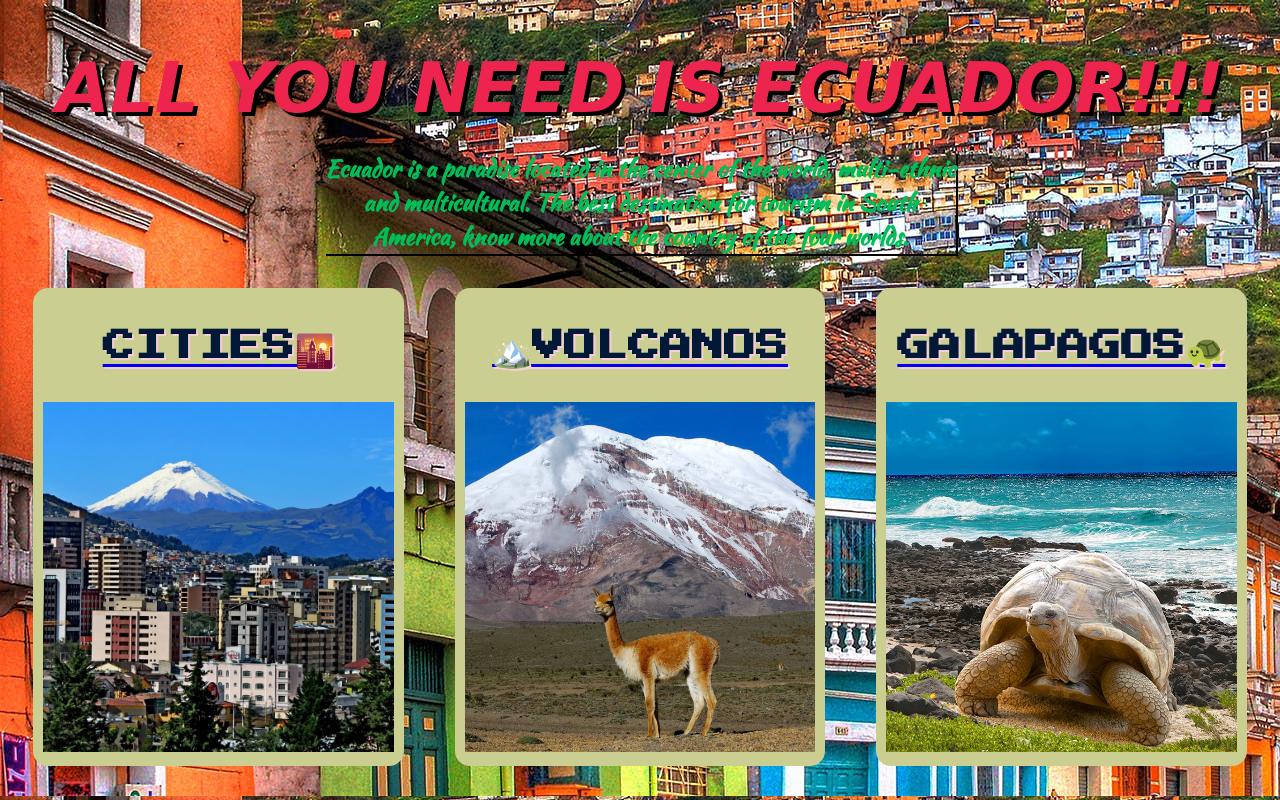
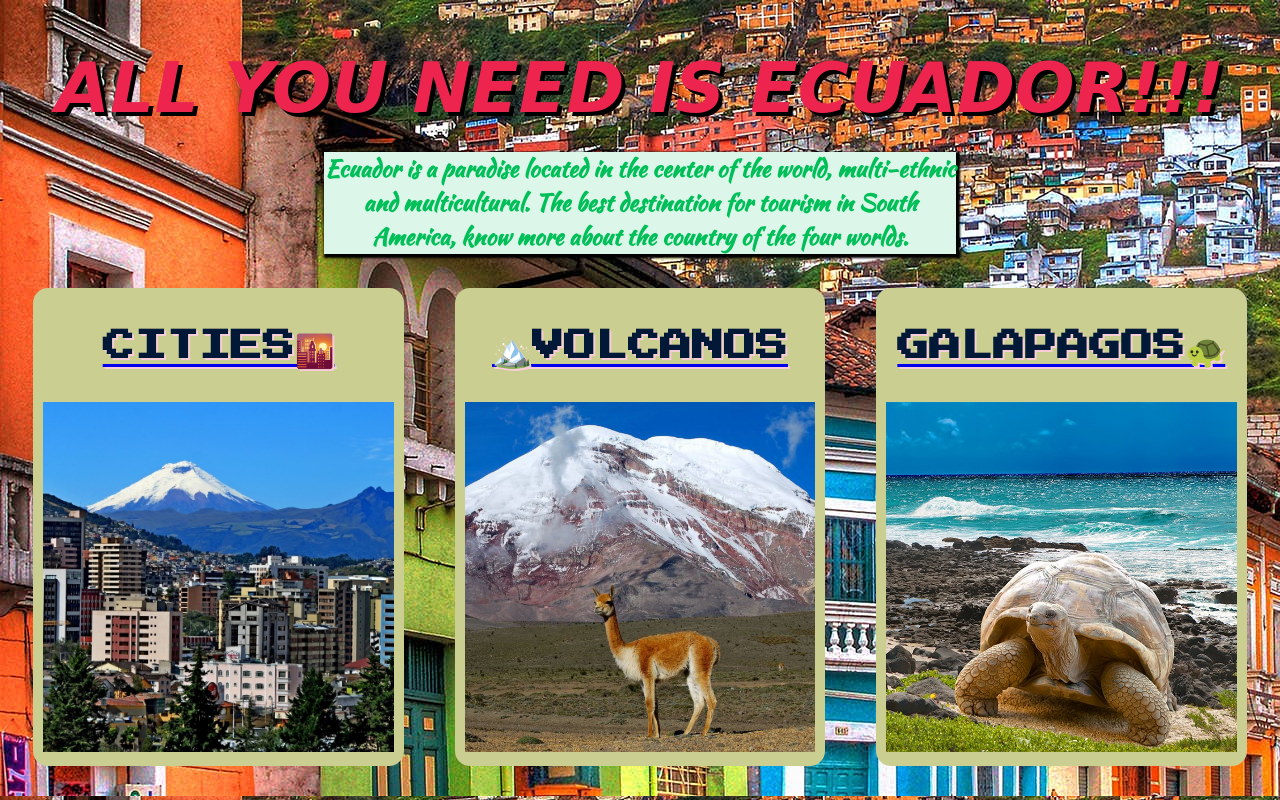
Before and after one commit to ChristianFuentes2000/ECUADOR, a plain HTML site: page index.html in a window 1280 px wide. Drawn offline with Linux system fonts and the light colour scheme.

Commit message:
Add files via upload

```diff
--- a/main.css
+++ b/main.css
@@ -24,8 +24,9 @@ body{
   margin: auto;
   font-family: 'Kaushan Script', cursive;
   color:#00bf59;
-  box-shadow: 2px 2px black;
+  box-shadow: 2px 2px 2px 2px black;
   font-weight: bold;
+  background-color: #dcf7e9;
 }
 
 .big-list {
```
Also changed, not shown: index.html (line endings or trailing spaces).
